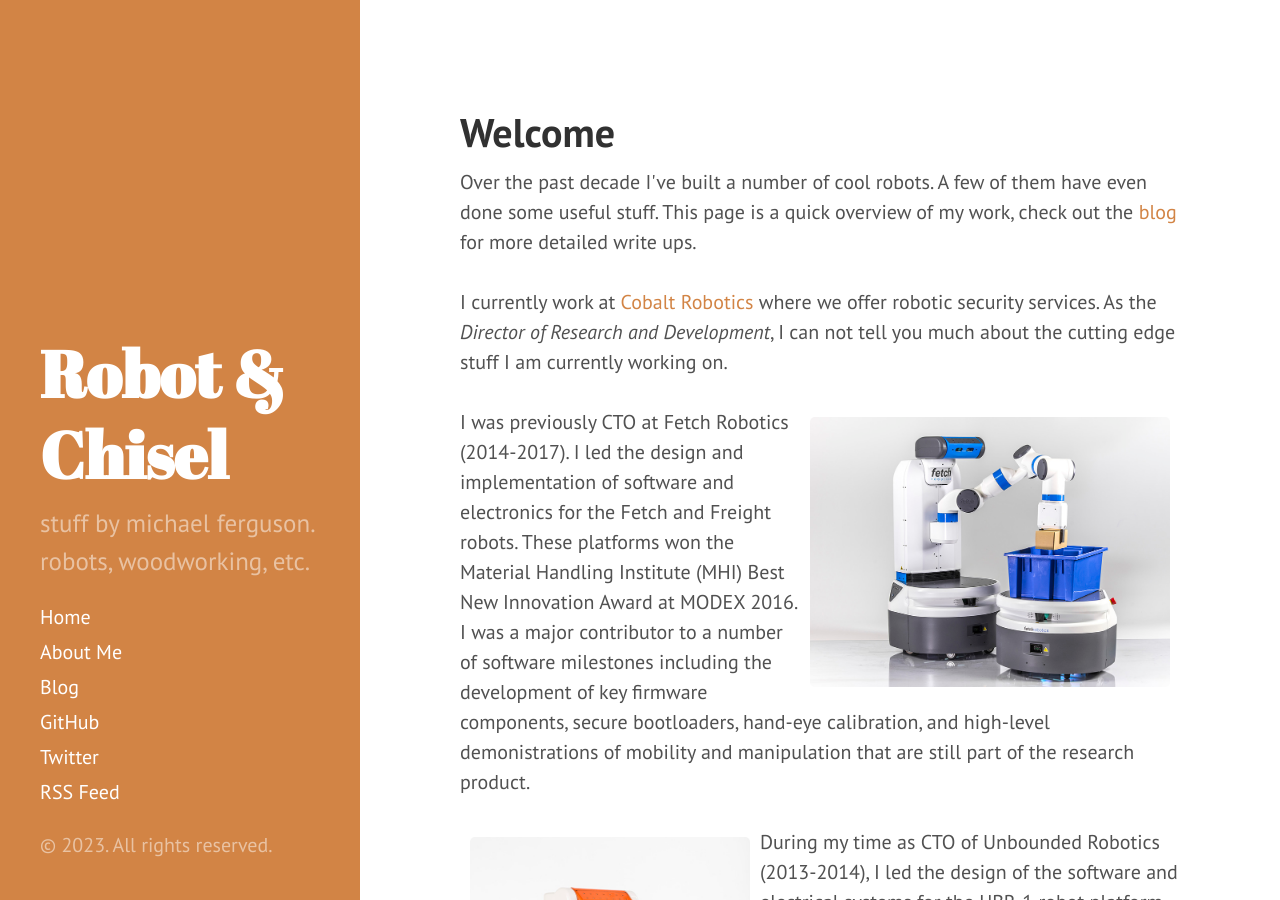
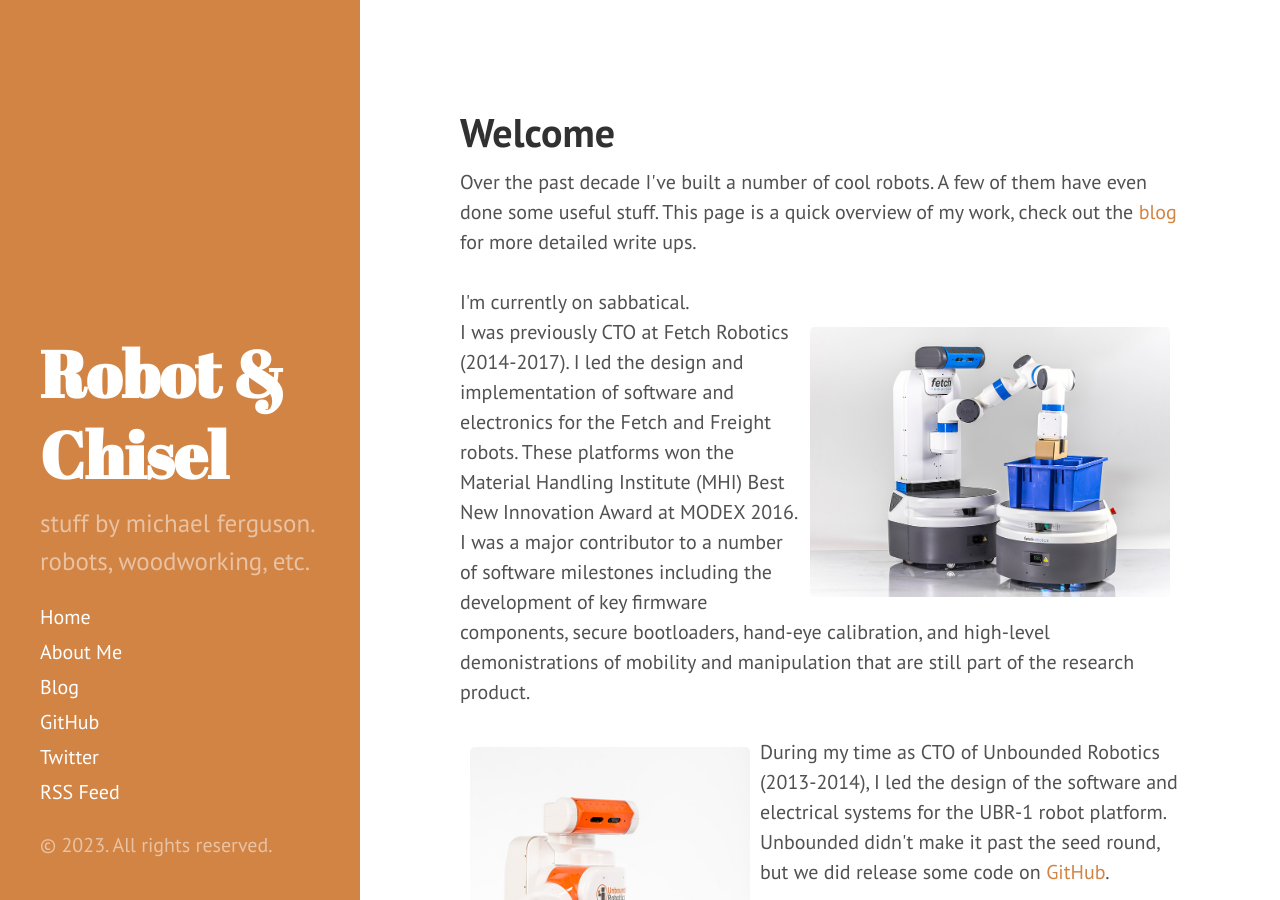
Before and after one commit to robotandchisel/robotandchisel.github.io, a Jekyll site: the page built from index.html, in a window 1280 px wide and 900 px high. Built offline with Jekyll 4.4.1, drawn with Linux system fonts in a browser that asks for light colours.

Commit message:
update on employment status

```diff
--- a/index.html
+++ b/index.html
@@ -8,9 +8,7 @@
 useful stuff. This page is a quick overview of my work, check out the
 <a href="/{{ site.baseurl }}blog">blog</a> for more detailed write ups.<br />
 <br />
-I currently work at <a href="https://www.cobaltrobotics.com">Cobalt Robotics</a> where we
-offer robotic security services. As the <i>Director of Research and Development</i>, I can not
-tell you much about the cutting edge stuff I am currently working on.<br />
+I'm currently on sabbatical.
 <br />
 <img width="360" src="/{{ site.baseurl }}assets/images/fetch.jpg" style="float:right; margin: 10px;" />
 I was previously CTO at Fetch Robotics (2014-2017). I led the design and implementation
```
Also changed, not shown: about.md (+1 -1 lines).
